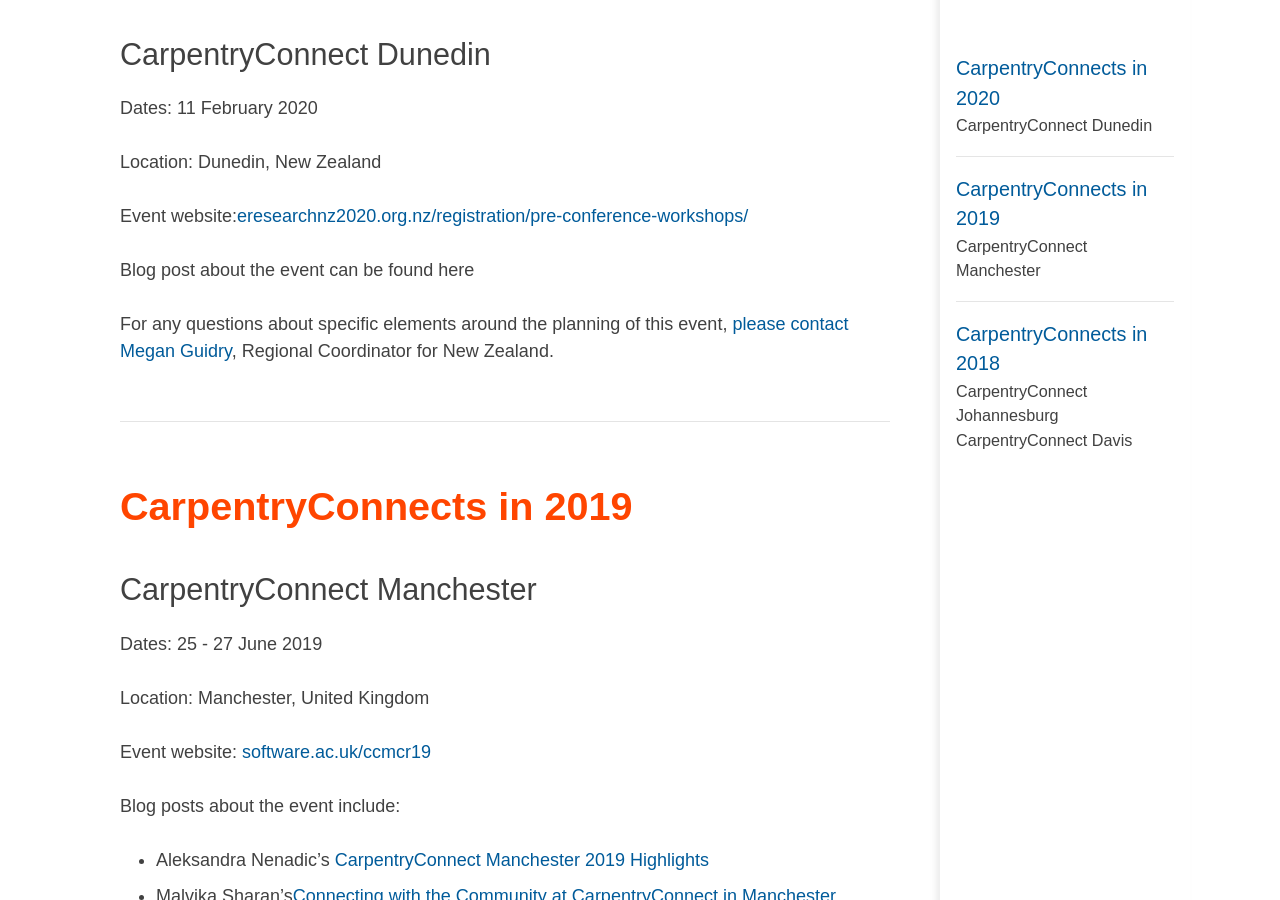
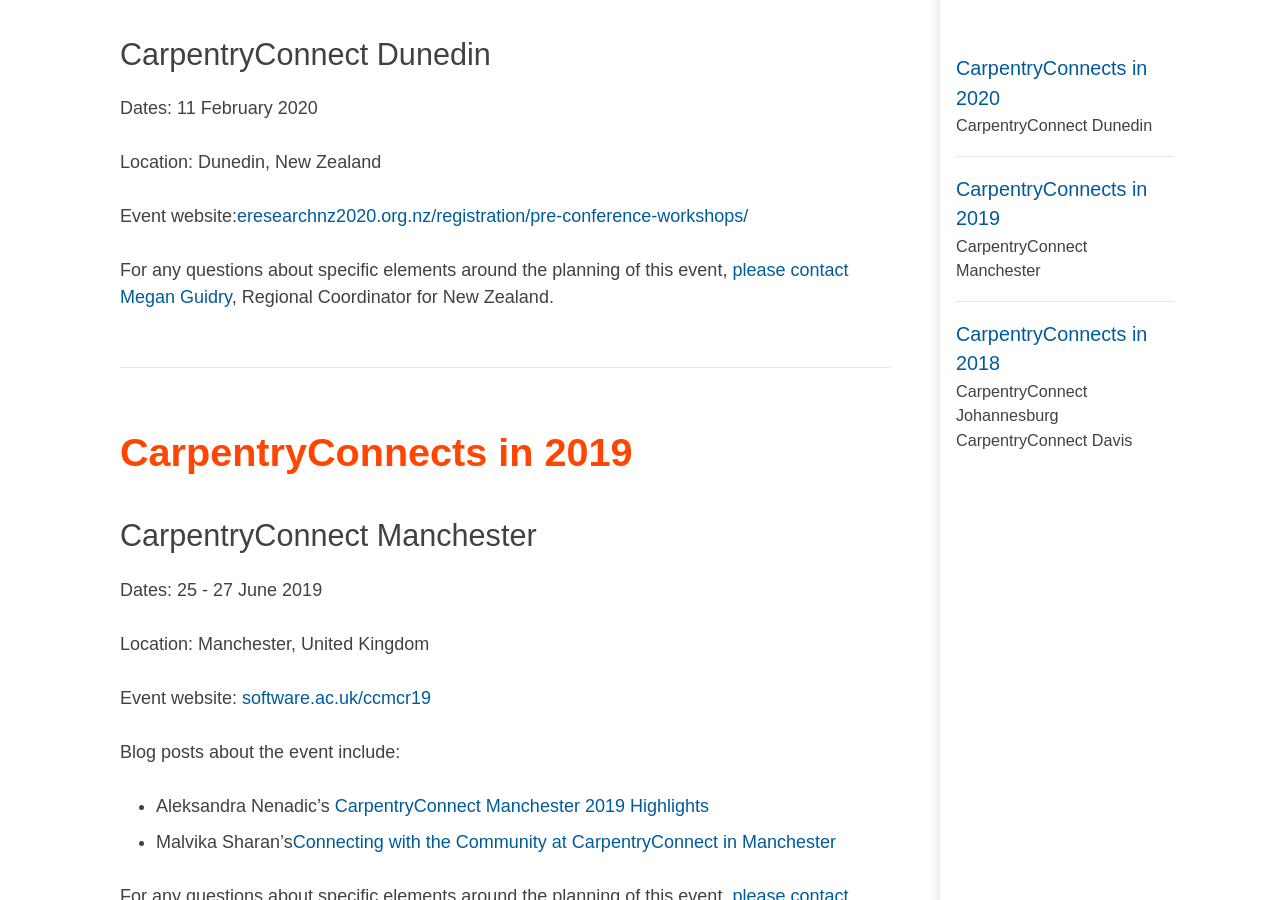
Before and after one commit to CarpentryConnect/carpentryconnect.org, a Jekyll site: the page built from case-studies.markdown, in a window 1280 px wide and 900 px high, scrolled down 701 px. Built offline with Jekyll 4.4.1, drawn with Linux system fonts in a browser that asks for light colours; nearby versions of some CDN libraries.

Commit message:
remove reference to blog post

```diff
--- a/case-studies.markdown
+++ b/case-studies.markdown
@@ -24,8 +24,6 @@ Dates: 11 February 2020
 Location: Dunedin, New Zealand
 
 Event website:[eresearchnz2020.org.nz/registration/pre-conference-workshops/](https://www.eresearchnz2020.org.nz/registration/pre-conference-workshops/)
-
-Blog post about the event can be found here
 
 For any questions about specific elements around the planning of this event, [please contact Megan Guidry](maito:admin-nz@carpentries.org), Regional Coordinator for New Zealand.
 
```
